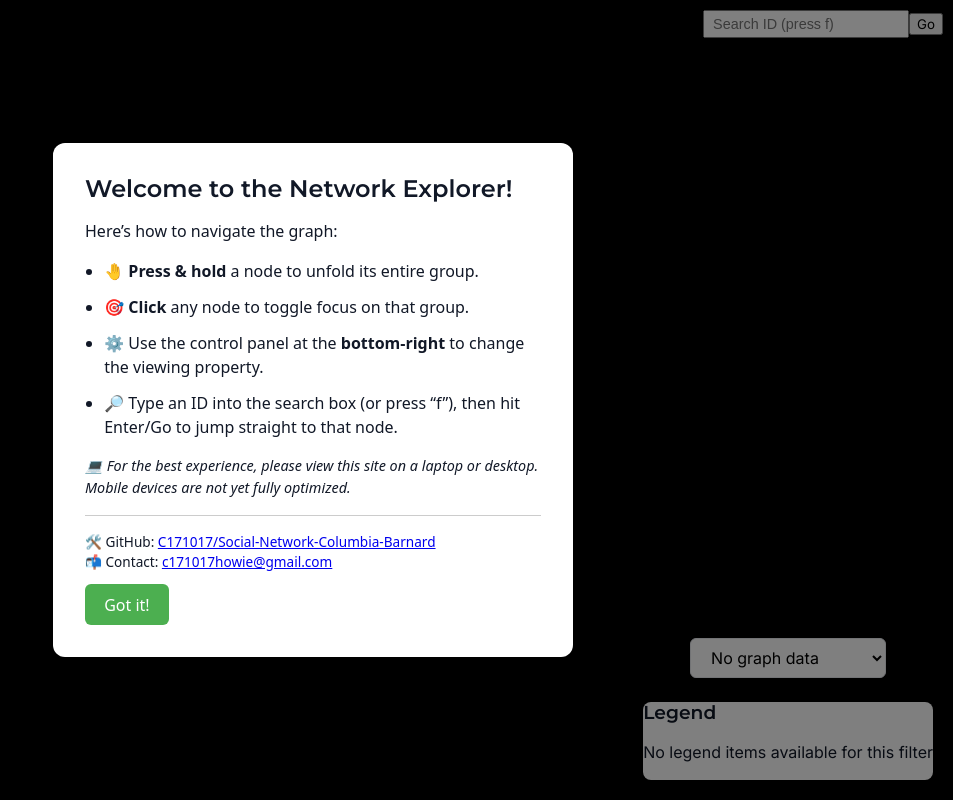
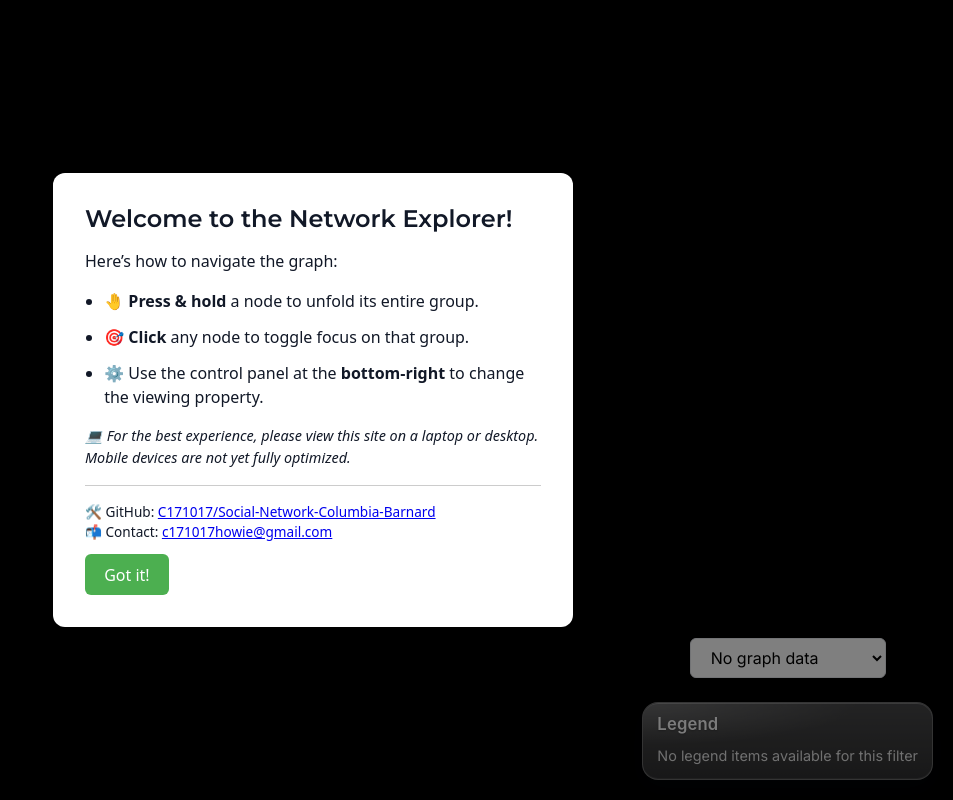
Before and after one commit to C171017/Social-Network-Columbia-Barnard, a React (Create React App) app: page / in a window 1280 px wide. Shown: the whole page, without its empty margins (327-1280 px from the left). Built offline with nearby package versions, Linux system fonts and the light colour scheme.

Commit message:
legend UI update/refine

```diff
--- a/src/components/InstructionModal.js
+++ b/src/components/InstructionModal.js
@@ -12,7 +12,6 @@ export default function InstructionModal({ onClose }) {
           <li>🤚 <strong>Press & hold</strong> a node to unfold its entire group.</li>
           <li>🎯 <strong>Click</strong> any node to toggle focus on that group.</li>
           <li>⚙️ Use the control panel at the <strong>bottom-right</strong> to change the viewing property.</li>
-          <li>🔎 Type an ID into the search box (or press “f”), then hit Enter/Go to jump straight to that node.</li>
         </ul>
         <p style={{ marginTop: '1em', fontStyle: 'italic', fontSize: '0.9em' }}>
           💻 For the best experience, please view this site on a laptop or desktop. Mobile devices are not yet fully optimized.
--- a/src/components/Legend.css
+++ b/src/components/Legend.css
@@ -1,50 +1,98 @@
 .legend {
-  background: var(--card-bg);
-  border-radius: var(--radius-lg);
-  list-style: none;    /* no default bullets */
-  margin: 0;           /* kill default margins */
-  padding: 0;          /* kill default indentation */
-  margin-top: 0;
-  padding-top: 0;
-
-  /* fill container’s width */
+  position: relative;
+  overflow: hidden;
   display: block;
   width: 100%;
   box-sizing: border-box;
+  list-style: none;
+  margin: 0;
+  padding: 12px 14px;
+  border-radius: 16px;
+  border: 1px solid rgba(255, 255, 255, 0.28);
+  background: rgba(255, 255, 255, 0.16);
+  box-shadow:
+    inset 0 1px 0 rgba(255, 255, 255, 0.26),
+    inset 0 -1px 0 rgba(255, 255, 255, 0.08),
+    0 8px 22px rgba(7, 14, 27, 0.28);
+  color: rgba(249, 250, 251, 0.96);
+}
+
+/* Soft highlight sheen to emulate "liquid glass". */
+.legend::before {
+  content: "";
+  position: absolute;
+  inset: 0;
+  pointer-events: none;
+  border-radius: inherit;
+  background:
+    radial-gradient(120% 90% at 0% 0%, rgba(255, 255, 255, 0.20), transparent 62%),
+    linear-gradient(180deg, rgba(255, 255, 255, 0.12), rgba(255, 255, 255, 0.02));
+}
+
+/* Progressive enhancement: use native frosted blur where supported. */
+@supports ((-webkit-backdrop-filter: blur(12px)) or (backdrop-filter: blur(12px))) {
+  .legend {
+    -webkit-backdrop-filter: saturate(140%) blur(14px);
+    backdrop-filter: saturate(140%) blur(14px);
+    background: rgba(248, 250, 252, 0.18);
+  }
+}
+
+.legend h3 {
+  position: relative;
+  z-index: 1;
+  margin: 0 0 10px;
+  font-family: -apple-system, BlinkMacSystemFont, "SF Pro Display", "Segoe UI Variable Display", "Segoe UI", Inter, sans-serif;
+  font-size: 1.04rem;
+  line-height: 1.2;
+  letter-spacing: 0.01em;
+  color: rgba(255, 255, 255, 0.96);
+  text-shadow: 0 1px 2px rgba(0, 0, 0, 0.25);
 }
 
 .legend li {
+  position: relative;
+  z-index: 1;
   display: flex;
   align-items: center;
+  gap: 10px;
   font-size: .9rem;
-  font-weight: 500;
+  font-weight: 600;
   white-space: nowrap;
-  padding: var(--spacing-xs);
-  border-radius: var(--radius-sm);
-  transition: transform .2s;
+  padding: 7px 6px;
+  border-radius: 10px;
+  color: rgba(255, 255, 255, 0.94);
+  transition: background-color .2s, transform .2s;
 }
 
-/* flush out the UL itself */
+.legend li:hover {
+  background: rgba(255, 255, 255, 0.14);
+  transform: translateY(-1px);
+}
+
 .legend ul {
-  list-style: none;       /* no bullets */
-  margin: 0;              /* kill default margins */
-  padding: 0;             /* kill default padding/indent */
+  list-style: none;
+  margin: 0;
+  padding: 0;
+  display: grid;
+  gap: 3px;
 }
 
 .color-box,
 .dashed-line,
 .solid-line {
   flex-shrink: 0;
-  margin-right: var(--spacing-sm);
 }
 
 .color-box {
   flex-shrink: 0;
-  margin-right: var(--spacing-sm);
-  width: 18px;
-  height: 18px;
-  border-radius: var(--radius-sm);
-  border: 1px solid rgba(0,0,0,.1);
+  width: 15px;
+  height: 15px;
+  border-radius: 5px;
+  border: 1px solid rgba(255, 255, 255, 0.55);
+  box-shadow:
+    inset 0 1px 0 rgba(255, 255, 255, 0.25),
+    0 1px 3px rgba(0, 0, 0, 0.28);
 }
 
 .dashed-line,
@@ -58,10 +106,18 @@
   border-top-style: solid;
 }
 
+.legend .no-legend {
+  position: relative;
+  z-index: 1;
+  margin: 0;
+  font-size: .9rem;
+  color: rgba(255, 255, 255, 0.85);
+}
+
 @media (max-width: 768px) {
   .legend {
-    padding: var(--spacing-sm);
-    max-width: 95%;
+    border-radius: 14px;
+    padding: 10px 12px;
   }
   .legend li {
     font-size: .8rem;
--- a/src/components/NetworkGraph.css
+++ b/src/components/NetworkGraph.css
@@ -132,7 +132,10 @@ path {
     bottom: 10px;
   }
   .controls-legend-container > * {
-    width: 50%;            /* split 50/50 */
+    /* Use flex sizing so the flex-gap is accounted for (avoid overflow from 50% widths). */
+    width: auto;
+    flex: 1 1 0;
+    min-width: 0;
   }
 }
 
@@ -166,23 +169,14 @@ path {
   align-items: stretch;      /* children will stretch to container width */
   gap: var(--spacing-md);
   z-index: 100;
+  box-sizing: border-box;
 }
 
 /* make each direct child (your ControlPanel wrapper & your .legend) fill that container */
 .controls-legend-container > * {
   width: 100%;
-}
-
-/* give the matched node a thick glowing outline (avoid cluster accent rings + hub glyph) */
-.search-match circle:not(.large-group-accent-ring):not(.large-group-accent-ring-glow):not(.node-hub) {
-  stroke: gold;
-  stroke-width: 6px;
-  filter: drop-shadow(0 0 8px gold);
-}
-
-.search-match circle.node-hub {
-  stroke: rgba(51, 65, 85, 0.5);
-  stroke-width: 1px;
+  box-sizing: border-box;
+  min-width: 0;
 }
 
 .large-group-accent-ring-glow,
--- a/src/components/NetworkGraph.js
+++ b/src/components/NetworkGraph.js
@@ -148,11 +148,6 @@ const NetworkGraph = ({ colorBy, setColorBy, data, largeGroupThreshold = 20 }) =
   const zoomCleanupRef = useRef(null);
   const [colorMaps, setColorMaps] = useState({});
 
-
-  // at top of component
-  const [searchTerm, setSearchTerm] = useState('');
-  const searchInputRef = useRef(null);
-
 ///////////////////////////////////////////////////////
 ///////////////////////////////////////////////////////
 
@@ -187,63 +182,6 @@ const NetworkGraph = ({ colorBy, setColorBy, data, largeGroupThreshold = 20 }) =
     setColorMaps(maps);
   }, [data]);
 
-
-  ///////////////////////////////////////////////////////////////
-  ///////////////////////////////////////////////////////////////
-
-  //6.快捷键聚焦搜索框useEffect
-
-  // focus the search box whenever user presses “f”
-  useEffect(() => {
-    const onKeyDown = e => {
-      if (e.key === 'f' && document.activeElement !== searchInputRef.current) {
-        e.preventDefault();
-        searchInputRef.current?.focus();
-      }
-    };
-    window.addEventListener('keydown', onKeyDown);
-    return () => window.removeEventListener('keydown', onKeyDown);
-  }, []);
-
-  ////////////////////////////////////////////////////////////
-  ////////////////////////////////////////////////////////////
-
-  // 7.	handleSearch 搜索处理函数
-
-  const handleSearch = () => {
-    const id = searchTerm.trim();
-    if (!id) return;
-
-    // ① clear *all* old matches right away
-    d3.select(svgRef.current)
-      .selectAll('.search-match')
-      .classed('search-match', false);
-
-    // ② find your node
-    const nodeG = d3.select(svgRef.current)
-      .selectAll('.node')
-      .filter(d => String(d.id) === id);
-
-    if (nodeG.empty()) {
-      return alert(`No node with id="${id}"`);
-    }
-
-    // ③ highlight just that one
-    nodeG.classed('search-match', true);
-
-    // ④ pan/zoom to center it
-    const { x: cx, y: cy, } = nodeG.datum();
-    const { k } = d3.zoomTransform(svgRef.current);
-    const w = svgRef.current.clientWidth;
-    const h = window.innerHeight * 0.7;
-    const newT = d3.zoomIdentity
-      .translate(w / 2 - cx * k, h / 2 - cy * k)
-      .scale(k);
-
-    d3.select(svgRef.current)
-      .transition().duration(500)
-      .call(zoomRef.current.transform, newT);
-  };
 
 ////////////////////////////////////////////////////////////
 ////////////////////////////////////////////////////////////
@@ -1033,18 +971,6 @@ const NetworkGraph = ({ colorBy, setColorBy, data, largeGroupThreshold = 20 }) =
   return (
     <div className="network-container">
       <div className="visualization-area">
-        <div style={{ position: 'absolute', top: 10, right: 10, zIndex: 100 }}>
-          <input
-            ref={searchInputRef}
-            value={searchTerm}
-            onChange={e => setSearchTerm(e.target.value)}
-            onKeyDown={e => { if (e.key === 'Enter') handleSearch(); }}
-            placeholder="Search ID (press f)"
-            style={{ padding: '4px 8px', fontSize: '0.9rem' }}
-          />
-          <button onClick={handleSearch}>Go</button>
-        </div>
-
         <svg ref={svgRef} className="network-graph"
           aria-label="Network graph visualization - draggable view"></svg>
 
```
